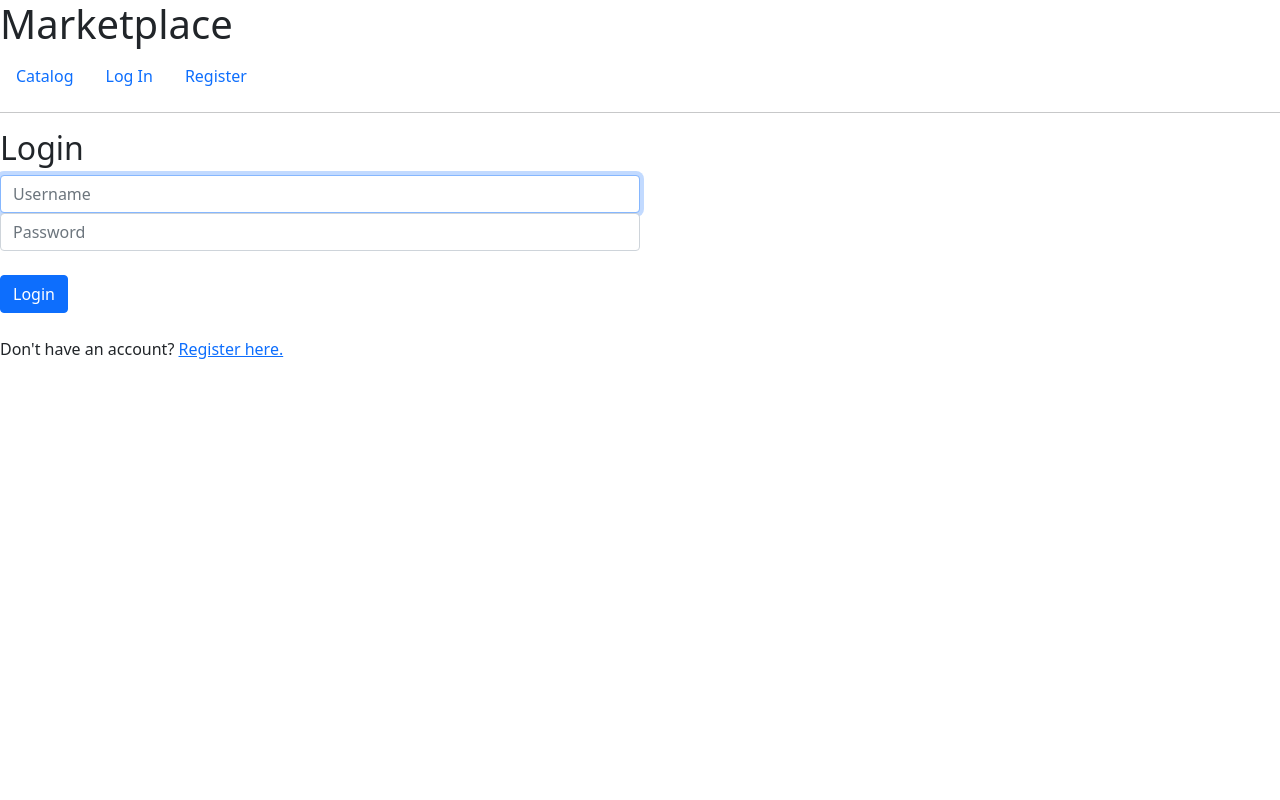
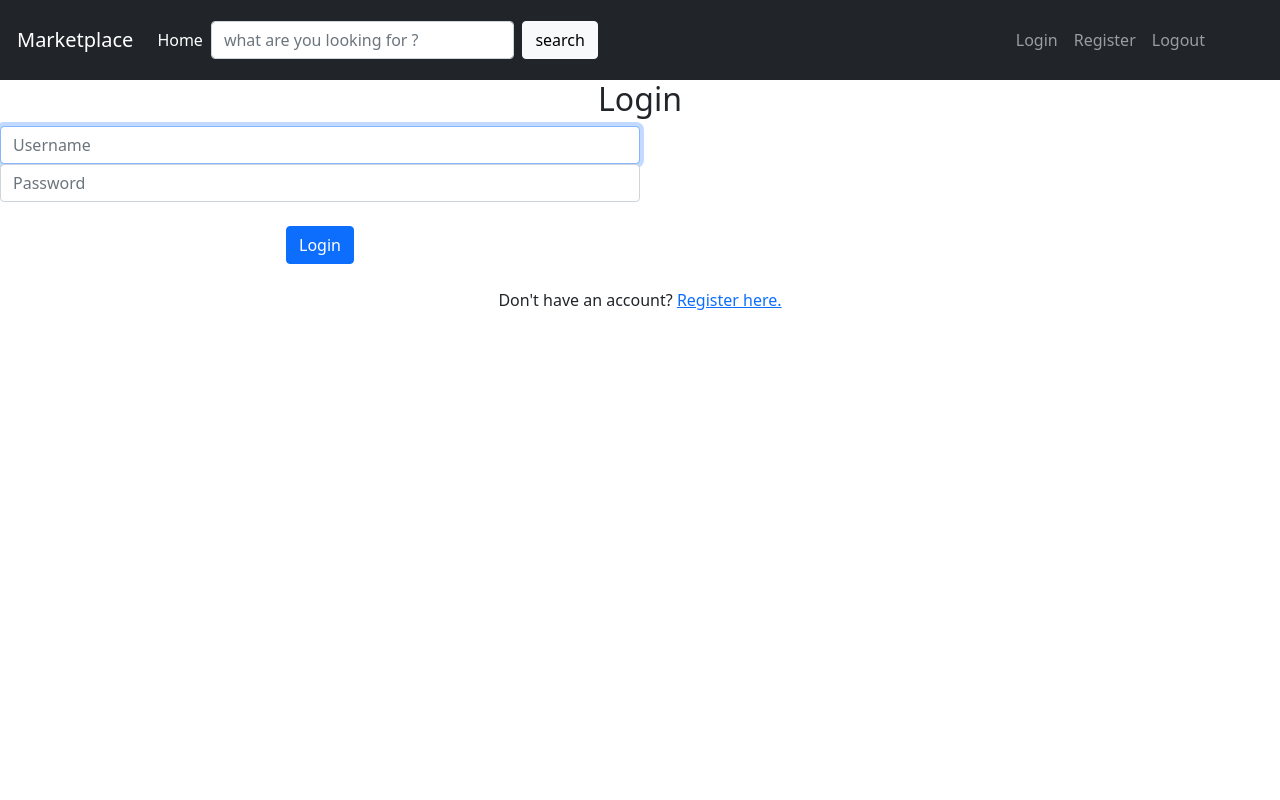
Before and after one commit to CSE321/CSE321-E-commerce, a Django app: page /Marketplace/login in a window 1280 px wide. Run offline with Django 3.2, Linux system fonts and the light colour scheme; some libraries are stand-ins or nearby versions.

Commit message:
add to cart , navigation bar, logout

```diff
--- a/Ecommerce/Marketplace/templates/Marketplace/layout.html
+++ b/Ecommerce/Marketplace/templates/Marketplace/layout.html
@@ -1,28 +1,49 @@
 {% load static %}
 
 <!DOCTYPE html>
-<html lang="en">
+<html lang="en" style="height: 100%;">
     <head>
         <title>{% block title %} Marketplace {% endblock %}</title>
         <link href="https://cdn.jsdelivr.net/npm/bootstrap@5.0.0-beta1/dist/css/bootstrap.min.css" rel="stylesheet" integrity="sha384-giJF6kkoqNQ00vy+HMDP7azOuL0xtbfIcaT9wjKHr8RbDVddVHyTfAAsrekwKmP1" crossorigin="anonymous">
         <link href="{% static 'marketplace/styles.css' %}" rel="stylesheet">
+        <script src="https://cdn.jsdelivr.net/npm/@popperjs/core@2.5.4/dist/umd/popper.min.js" integrity="sha384-q2kxQ16AaE6UbzuKqyBE9/u/KzioAlnx2maXQHiDX9d4/zp8Ok3f+M7DPm+Ib6IU" crossorigin="anonymous"></script>
+        <script src="https://cdn.jsdelivr.net/npm/bootstrap@5.0.0-beta1/dist/js/bootstrap.min.js" integrity="sha384-pQQkAEnwaBkjpqZ8RU1fF1AKtTcHJwFl3pblpTlHXybJjHpMYo79HY3hIi4NKxyj" crossorigin="anonymous"></script>
     </head>
-    <body>
-        <h1>Marketplace</h1>
+    <body style="height: 100%; text-align: center;" >
 
-        <ul class="nav">
+        <nav class="navbar navbar-expand-lg navbar-dark bg-dark" style="padding: 20px 5px 20px;" >
+            <div class="container-fluid">
+              <a class="navbar-brand" href="{% url 'index'  %}">Marketplace</a>
+              <button class="navbar-toggler" type="button" data-bs-toggle="collapse" data-bs-target="#navbarTogglerDemo02" aria-controls="navbarTogglerDemo02" aria-expanded="false" aria-label="Toggle navigation">
+                <span class="navbar-toggler-icon"></span>
+              </button>
+              <div class="collapse navbar-collapse" id="navbarTogglerDemo02" style =" margin-right: 20px;">
+                <ul class="navbar-nav me-auto mb-2 mb-lg-0">
+                  <li class="nav-item">
+                    <a class="nav-link active" aria-current="page" href="{% url 'index'  %}">Home</a>
+                </ul>
+              <form class="d-flex" style =" width :60%" action="{% url 'index' %}" Method="post" >
+                {% csrf_token %}
+                <input class="form-control me-2 " type="search" name="search" placeholder="what are you looking for ?" aria-label="Search">
+                <button class="btn btn-light" type="submit">search</button>
+              </form>
+              <div class="collapse navbar-collapse" id="navbarTogglerDemo02" style="position: relative ;">
+                <ul class="navbar-nav me-auto mb-2 mb-lg-0" style="position: absolute ;right :30px ;">
+                  <li class="nav-item">
+                    <a class="nav-link" href="{% url 'login'  %}">Login </a>
+                  </li>
 
-            <li class="nav-item">
-                <a class="nav-link" href="{% url 'index' %}">Catalog</a>
-            </li>
-            <li class="nav-item">
-                <a class="nav-link" href="{% url 'login' %}">Log In</a>
-            </li>
-            <li class="nav-item">
-                <a class="nav-link" href="{% url 'register' %}">Register</a>
-            </li>
-        </ul>
-        <hr>
+                  <li class="nav-item">
+                    <a class="nav-link" href="{% url 'register'  %}">Register</a>
+                  </li>
+                  <li class="nav-item">
+                    <a class="nav-link" href="{% url 'logout'  %}">Logout </a>
+                  </li>
+                </ul>
+              </div>
+              </div>
+            </div>
+        </nav>
         {% block body %}
         {% endblock %}
     </body>
--- a/Ecommerce/Marketplace/urls.py
+++ b/Ecommerce/Marketplace/urls.py
@@ -7,7 +7,10 @@ urlpatterns =[
     path('login' ,views.login ,name="login"),
     path('register' ,views.register ,name="register"),
     path('product/<int:id>',views.product ,name="product"),
-    path('dashboard',views.dashboard,name="dashboard")
+    path('dashboard',views.dashboard,name="dashboard"),
+    path('addtocart/<int:id>', views.addtocart, name="addtocart"),
+    path('logout',views.logout,name="logout")
+
 ]
 
 urlpatterns += static(settings.MEDIA_URL,document_root=settings.MEDIA_ROOT)
--- a/Ecommerce/Marketplace/views.py
+++ b/Ecommerce/Marketplace/views.py
@@ -4,14 +4,25 @@ from django.urls import reverse
 from django.contrib.auth import authenticate
 from django.contrib.auth import login as auth_login
 from django.contrib.auth.forms import  UserCreationForm
+from django.contrib.auth import logout as auth_logout
 
 from .models import *
 
 
 def index(request):
-    return render(request, 'Marketplace/index.html', {
-        "products": Product.objects.all()     # product has fields: name , id ,price ,seller ,image
-    })
+
+    if "orders" not in request.session:
+        request.session["orders"] = []
+
+    if request.method == "POST":
+        products = Product.objects.filter(name=request.POST["search"])
+        return render(request, 'Marketplace/index.html', {
+        "products": products ,"message":"Search results"})
+    else :
+        print(request.user)
+        return render(request, 'Marketplace/index.html', {
+            "products": Product.objects.all() ,"message":"Shop all products"    # product has fields: name , id ,price ,seller ,image
+        })
 
 
 
@@ -71,3 +82,13 @@ def dashboard (request):
             })
     except:
         return HttpResponseRedirect(reverse("login"))
+
+
+
+def addtocart (request ,id ):
+    request.session["orders"] += [{"product_id " : id ,"quntity" :1} ]
+    return HttpResponseRedirect(reverse("index"))
+
+def logout (request):
+    auth_logout(request)
+    return HttpResponseRedirect(reverse("index"))
```
Also changed, not shown: Ecommerce/db.sqlite3.
